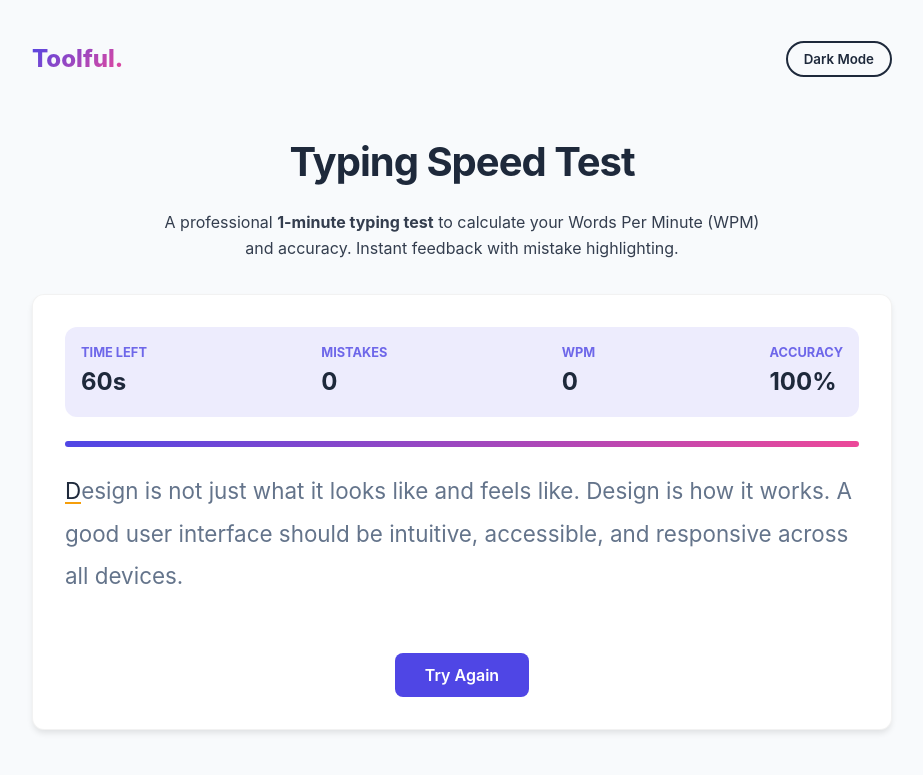
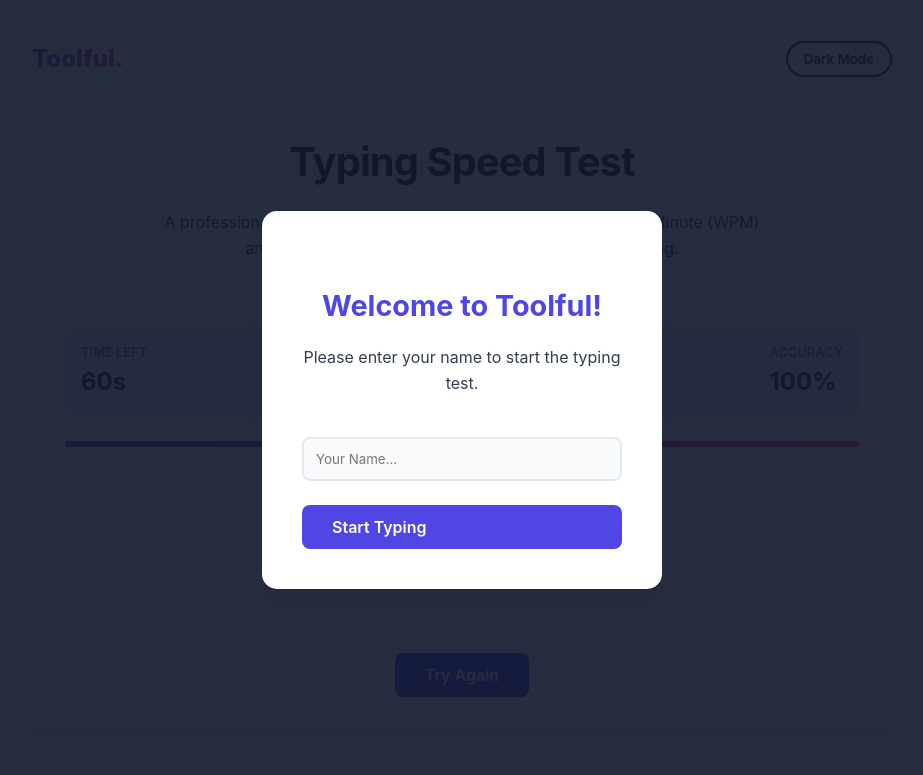
Before and after one commit to toolful/toolful.github.io, a plain HTML site: page typingmaster.html in a window 1280 px wide. Shown: the top 775 px of the page, without its empty margins (178-1101 px from the left). Drawn offline with Linux system fonts and the light colour scheme.

Commit message:
Update typingmaster.html

```diff
--- a/typingmaster.html
+++ b/typingmaster.html
@@ -81,7 +81,16 @@
             A professional <strong>1-minute typing test</strong> to calculate your Words Per Minute (WPM) and accuracy. Instant feedback with mistake highlighting.
         </p>
     </section>
+<div id="welcomePopup">
+    <div class="popup-content">
+        <h2>Welcome to Toolful!</h2>
+        <p>Please enter your name to start the typing test.</p>
+        <input type="text" id="userNameInput" placeholder="Your Name..." maxlength="20">
+        <button class="btn" id="startBtn" style="width: 100%;">Start Typing</button>
+    </div>
+</div>
 
+<script src="typingmaster.js"></script>
     <main class="tool-wrapper">
         <div class="stats-bar">
             <div class="stat-item">
@@ -213,4 +222,5 @@
 </div>
   <script src="typingmaster.js"></script>
 </body>
+
 </html>
```
